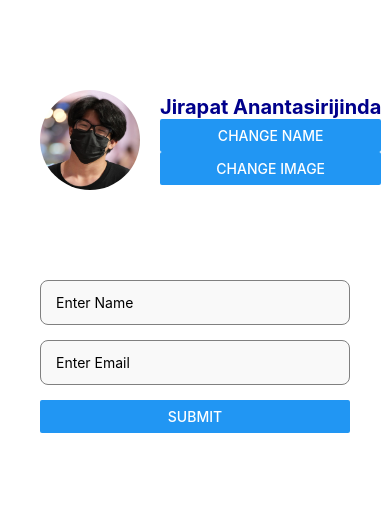
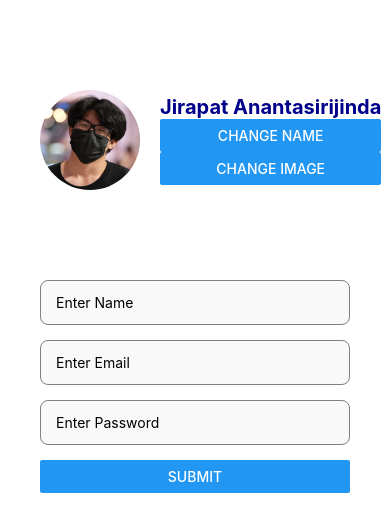
Before and after one commit to Sousettia/TNI_ReactNative_Year3, a React Native app: screen / in a window 390 px wide. Shown: the top 532 px of the page. Built offline with nearby package versions, Linux system fonts and the light colour scheme.

Commit message:
Practice4_TextInput Component [August, 10,2024]

```diff
--- a/components/Login.tsx
+++ b/components/Login.tsx
@@ -1,13 +1,61 @@
-import { View, Text, TextInput, Button } from "react-native";
-import React from "react";
+import { View, Text, TextInput, Button, Alert } from "react-native";
+import React, { useState } from "react";
 import { stylesLogin } from "../styles/styles";
 
 const Login = () => {
+  const [name, setName] = useState("");
+  const [email, setEmail] = useState("");
+  const [password, setPassword] = useState("");
+  const validateEmail = (email:string) : boolean => {
+    const emailRegex = /\S+@\S+\.\S+/;
+    return emailRegex.test(email);
+  }
+  const handleLogin = () => {
+    let errorMessage = "";
+    if (!name) {
+      errorMessage += "Please Enter Name\n"; /*Alert.alert("Alert", "Please Enter Name", [{ text: "OK" }]); return;*/
+    }
+    if (!email) {
+      errorMessage += "Please Enter Email\n";
+    }
+    else if (!validateEmail(email)){
+      errorMessage += "Invalid Email Format\n"
+    }
+    if (!password) {
+      errorMessage += "Please Enter Password";
+    }
+    else if (password.length < 6){
+      errorMessage += "Password must be at least 6 characters long";
+    }
+    if (errorMessage) {
+      Alert.alert("Error", errorMessage.trim(), [{ text: "OK" }]);
+      return;
+    }
+    Alert.alert("Alert","Success",[{text:"OK"}])
+  };
+
   return (
     <View style={stylesLogin.container}>
-      <TextInput style={stylesLogin.input} placeholder="Enter Name" />
-      <TextInput style={stylesLogin.input} placeholder="Enter Email" />
-      <Button title="SUBMIT"></Button>
+      <TextInput
+        style={stylesLogin.input}
+        placeholder="Enter Name"
+        value={name}
+        onChangeText={setName}
+      />
+      <TextInput
+        style={stylesLogin.input}
+        placeholder="Enter Email"
+        value={email}
+        onChangeText={setEmail}
+      />
+      <TextInput
+        style={stylesLogin.input}
+        placeholder="Enter Password"
+        secureTextEntry
+        value={password}
+        onChangeText={setPassword}
+      />
+      <Button title="SUBMIT" onPress={handleLogin}></Button>
     </View>
   );
 };
```
